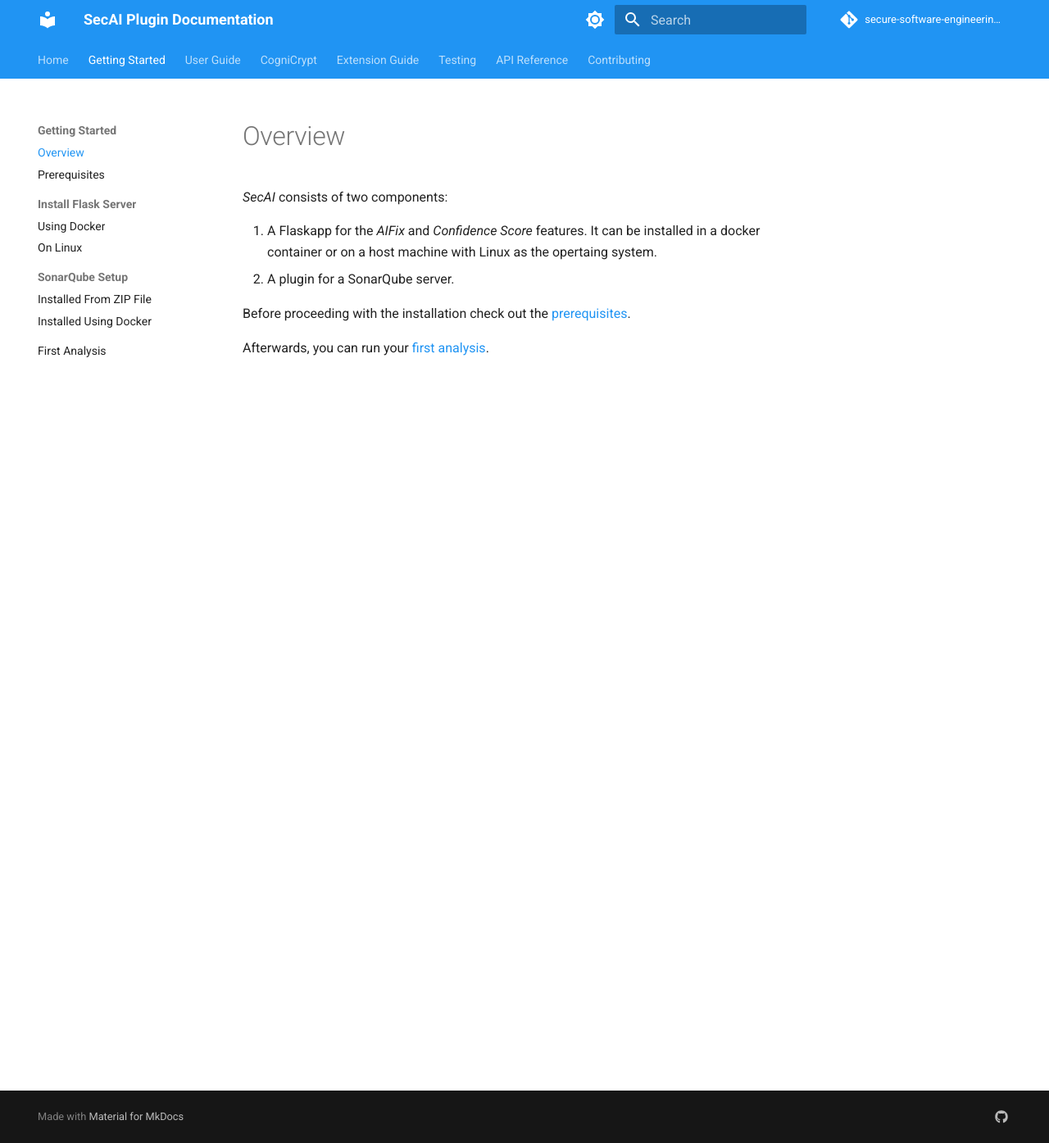
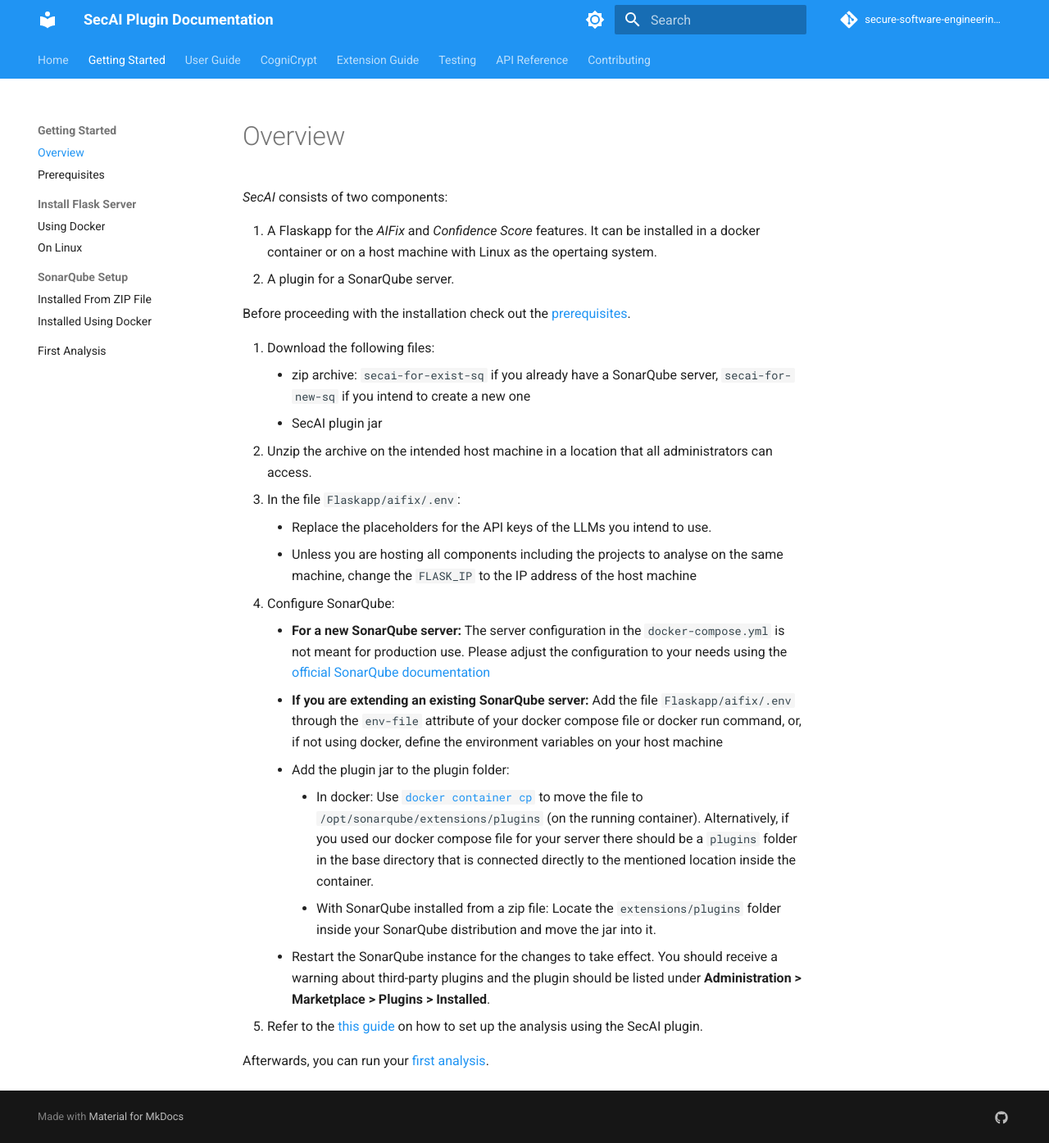
Before and after one commit to secure-software-engineering/CogniCryptSQPlugin, an MkDocs documentation site: the page built from docs/getting-started/overview.md, in a window 1280 px wide and 1395 px high. Shown: the whole window at 82% size. Built offline with MkDocs 1.6.1 and Material for MkDocs 9.7.7, drawn with Linux system fonts in a browser that asks for light colours; comment, search, counter and statistics services are not loaded; the version menu is left out.

Commit message:
Added setup steps to overview

```diff
--- a/docs/getting-started/overview.md
+++ b/docs/getting-started/overview.md
@@ -7,6 +7,20 @@
 
 Before proceeding with the installation check out the [prerequisites](prerequisites.md).
 
-
+1. Download the following files:
+    - zip archive: `secai-for-exist-sq` if you already have a SonarQube server, `secai-for-new-sq` if you intend to create a new one
+    - SecAI plugin jar
+2. Unzip the archive on the intended host machine in a location that all administrators can access.
+3. In the file `Flaskapp/aifix/.env`:
+    - Replace the placeholders for the API keys of the LLMs you intend to use.
+    - Unless you are hosting all components including the projects to analyse on the same machine, change the `FLASK_IP` to the IP address of the host machine
+4. Configure SonarQube:
+    - **For a new SonarQube server:** The server configuration in the `docker-compose.yml` is not meant for production use. Please adjust the configuration to your needs using the [official SonarQube documentation](https://docs.sonarsource.com/sonarqube-server/server-installation)
+    - **If you are extending an existing SonarQube server:** Add the file `Flaskapp/aifix/.env` through the `env-file` attribute of your docker compose file or docker run command, or, if not using docker, define the environment variables on your host machine
+    - Add the plugin jar to the plugin folder:
+        - In docker: Use [`docker container cp`](https://docs.docker.com/reference/cli/docker/container/cp/) to move the file to `/opt/sonarqube/extensions/plugins` (on the running container). Alternatively, if you used our docker compose file for your server there should be a `plugins` folder in the base directory that is connected directly to the mentioned location inside the container.
+        - With SonarQube installed from a zip file: Locate the `extensions/plugins` folder inside your SonarQube distribution and move the jar into it.
+    - Restart the SonarQube instance for the changes to take effect. You should receive a warning about third-party plugins and the plugin should be listed under **Administration > Marketplace > Plugins > Installed**.
+5. Refer to the [this guide](first-analysis.md) on how to set up the analysis using the SecAI plugin.
 
 Afterwards, you can run your [first analysis](first-analysis.md).
```
